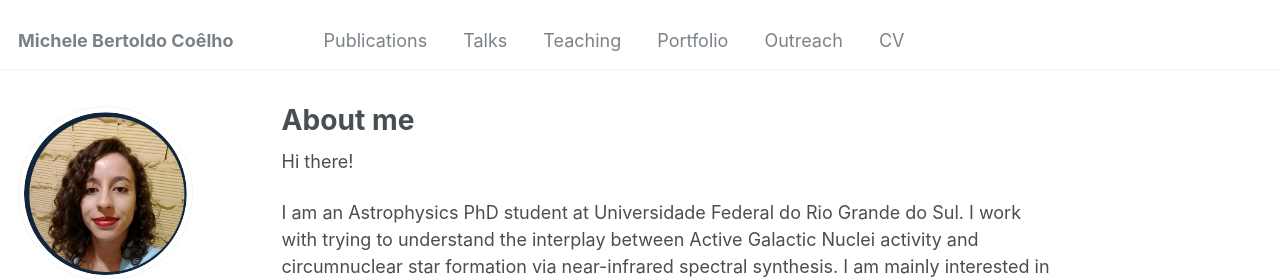
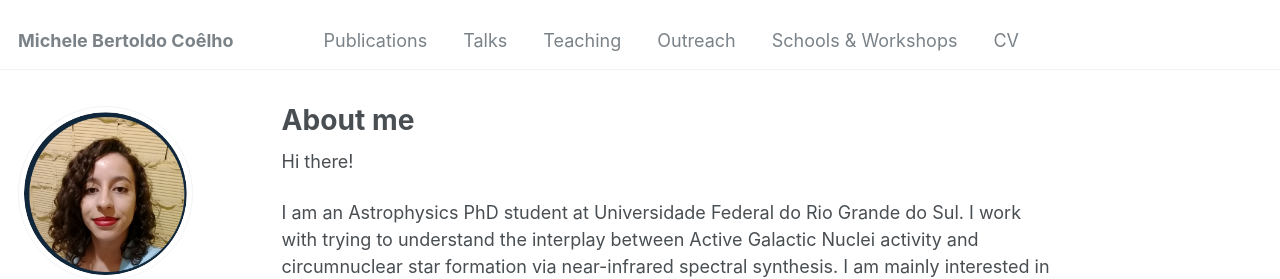
Before and after one commit to michele-bc/michele-bc.github.io, a Jekyll site: the page built from _pages/about.md, in a window 1280 px wide. Shown: the top 279 px of the page. Built offline with Jekyll 4.4.1, drawn with Linux system fonts in a browser that asks for light colours; some web fonts are replaced.

Commit message:
Update navigation.yml

```diff
--- a/_data/navigation.yml
+++ b/_data/navigation.yml
@@ -9,8 +9,8 @@ main:
   - title: "Teaching"
     url: /teaching/
 
-  - title: "Portfolio"
-    url: /portfolio/
+  # - title: "Portfolio"
+  #  url: /portfolio/
 
   # - title: "Blog Posts"
   #   url: /year-archive/
@@ -18,6 +18,9 @@ main:
   - title: "Outreach"
     url: /outreach/
 
+  - title: "Schools & Workshops"
+    url: /schools/
+
   - title: "CV"
     url: /cv/
 
```
